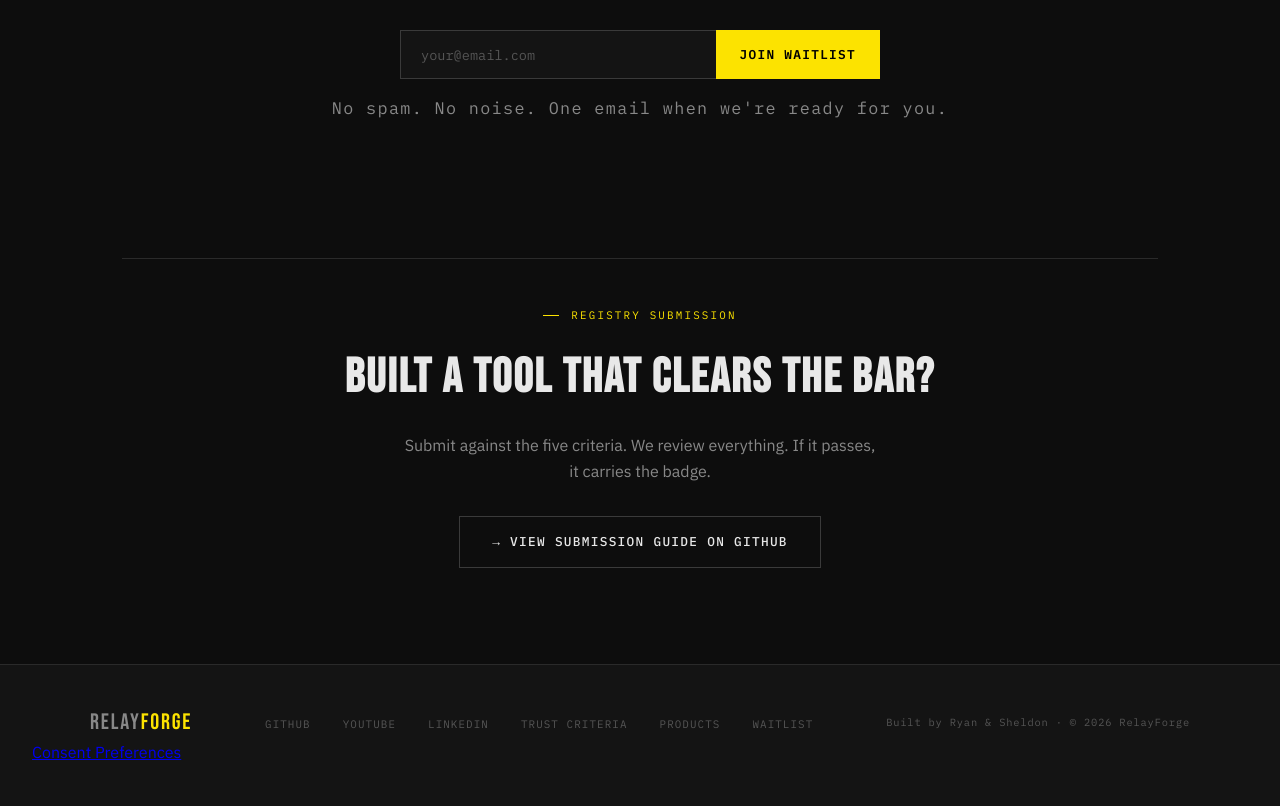
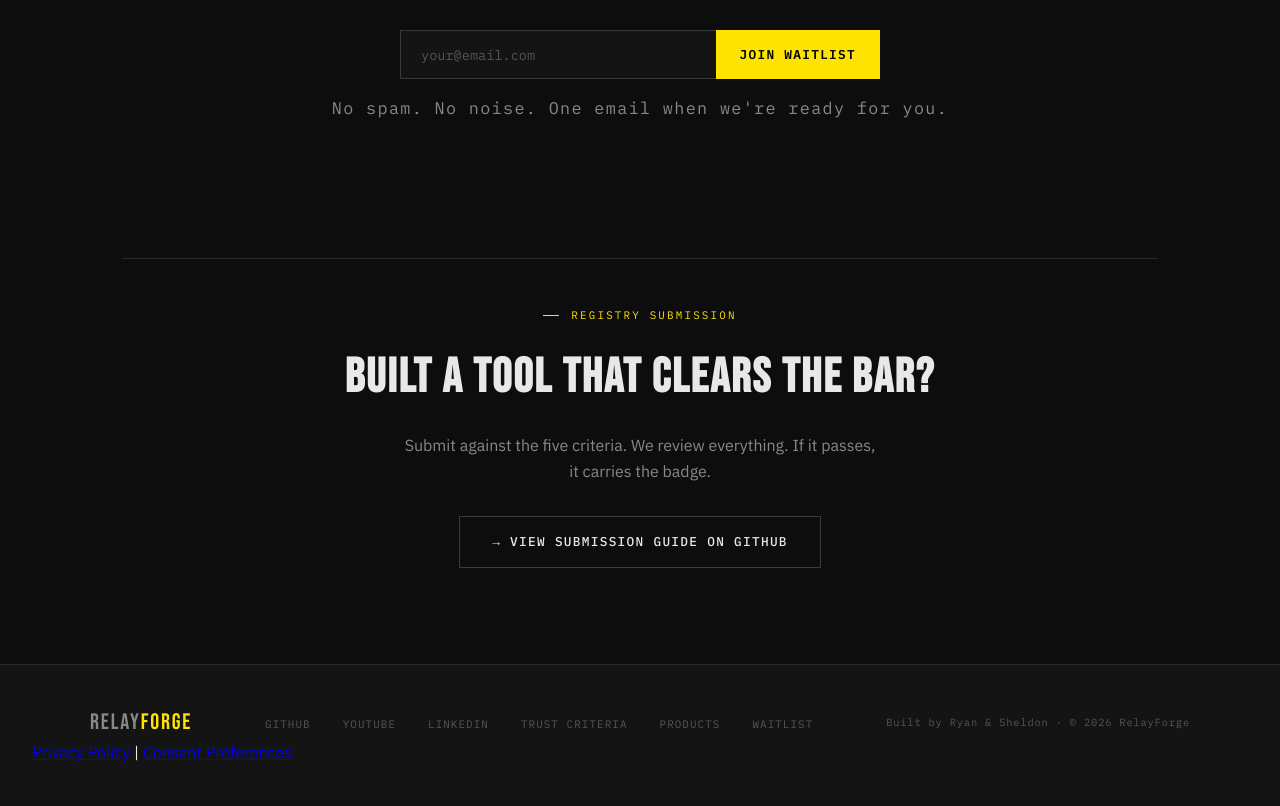
Before and after one commit to ryan10sa-star/RelayForge, a website: page docs/index.html in a window 1280 px wide. Shown: the part 4139-4945 px from the top of the page. Drawn offline with Linux system fonts and the light colour scheme.

Commit message:
feat: add Privacy Policy link to footer

```diff
--- a/docs/index.html
+++ b/docs/index.html
@@ -968,7 +968,7 @@
       </ul>
       <div class="footer-credit">Built by Ryan &amp; Sheldon · © 2026 RelayForge</div>
     </div>
-  <a href="#" class="termly-display-preferences">Consent Preferences</a>
+  <a href="https://app.termly.io/policy-viewer/policy.html?policyUUID=964ba093-dd90-4232-b38e-4ee146ac6613" target="_blank">Privacy Policy</a> | <a href="#" class="termly-display-preferences">Consent Preferences</a>
 </footer>
 
   <script>
```
